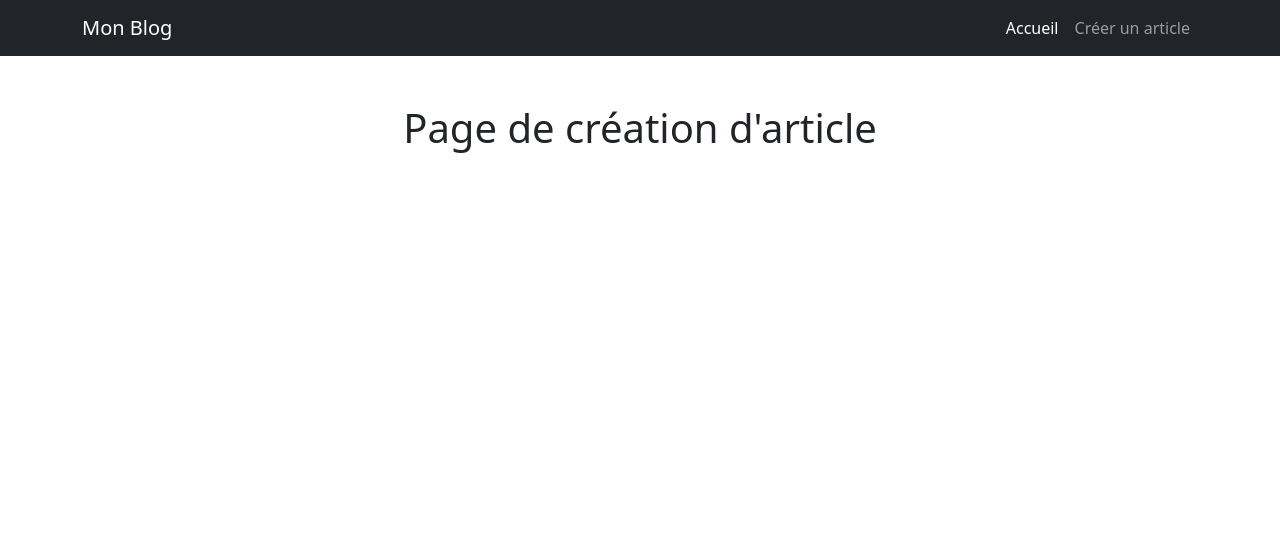
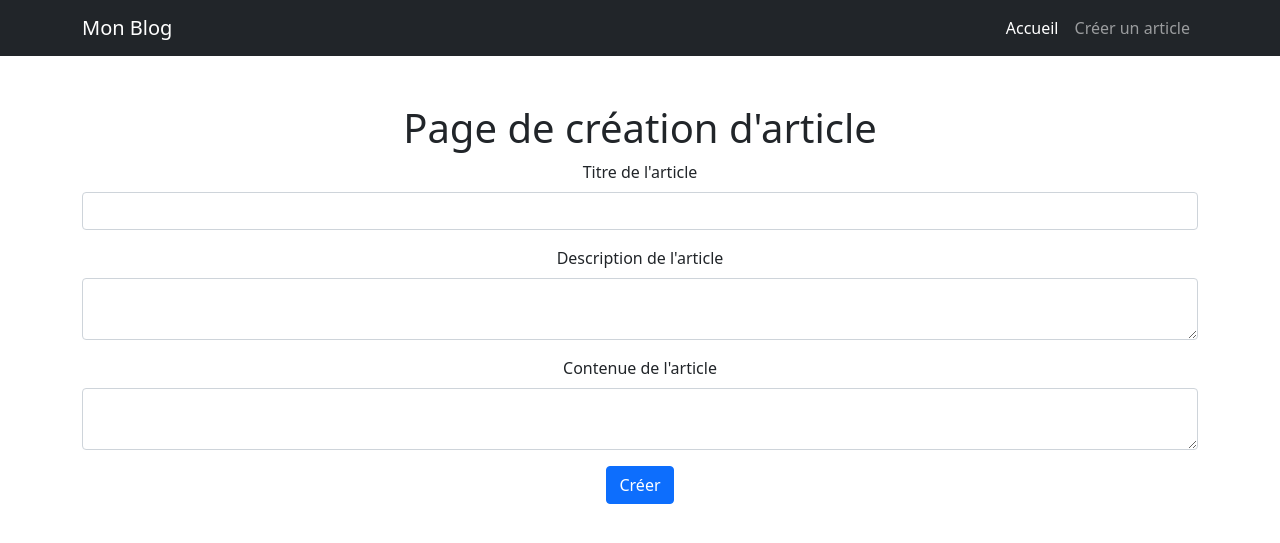
Before and after one commit to MedLam95/php-blog, a PHP site: page /pages/newArticle.php in a window 1280 px wide. Shown: the top 543 px of the page. Run offline with PHP 8.4, Linux system fonts and the light colour scheme.

Commit message:
Ajout formulaire de création d'un article

```diff
--- a/pages/newArticle.php
+++ b/pages/newArticle.php
@@ -5,6 +5,22 @@ require __DIR__ . '/partials/startTheme.php';
 ?>
 <h1>Page de création d'article</h1>
 
+<form method="POST" action="./index.php?page=newArticle">
+    <div class="mb-3">
+        <label for="title" class="form-label">Titre de l'article</label>
+        <input type="text" class="form-control" id="title" name="title">
+    </div>
+    <div class="mb-3">
+        <label for="description" class="form-label">Description de l'article</label>
+        <textarea class="form-control" id="description" name="description"></textarea>
+    </div>
+    <div class="mb-3">
+        <label for="content" class="form-label">Contenue de l'article</label>
+        <textarea class="form-control" id="content" name="content"></textarea>
+    </div>
+    <button type="submit" class="btn btn-primary">Créer</button>
+</form>
+
 <?php
 
 require __DIR__ . '/partials/endTheme.php';
```
